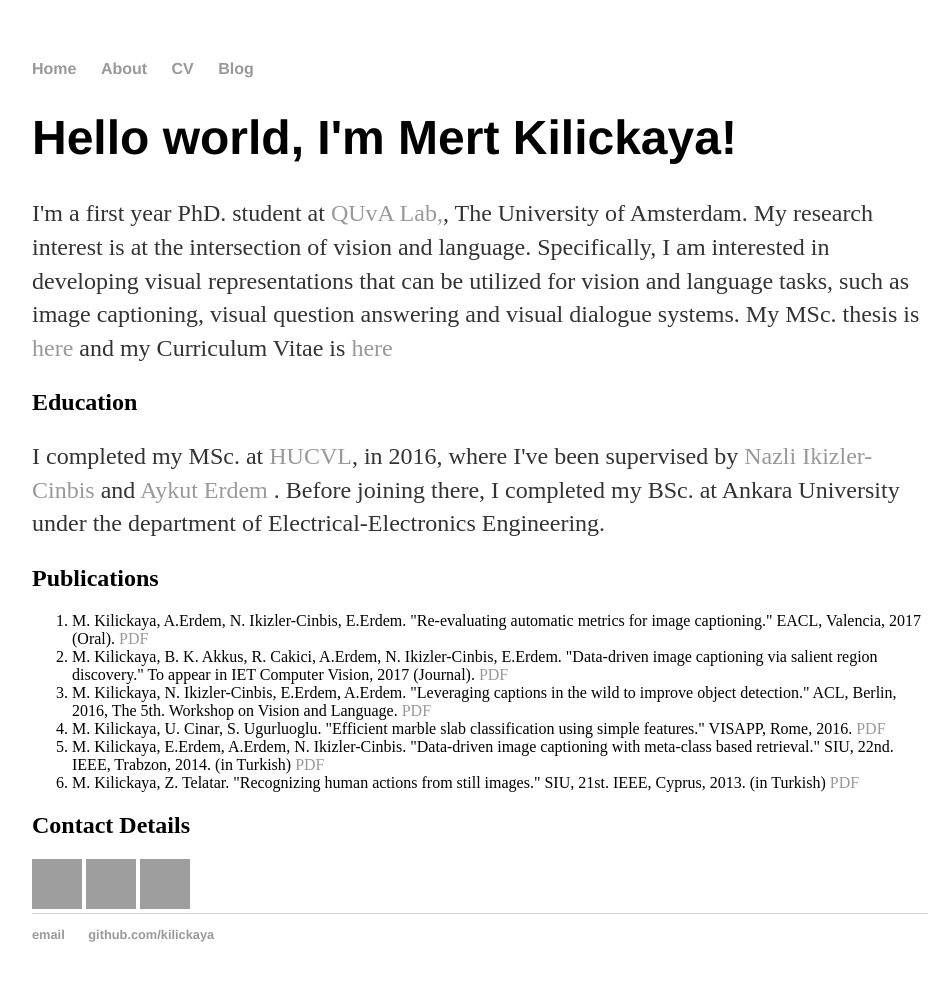
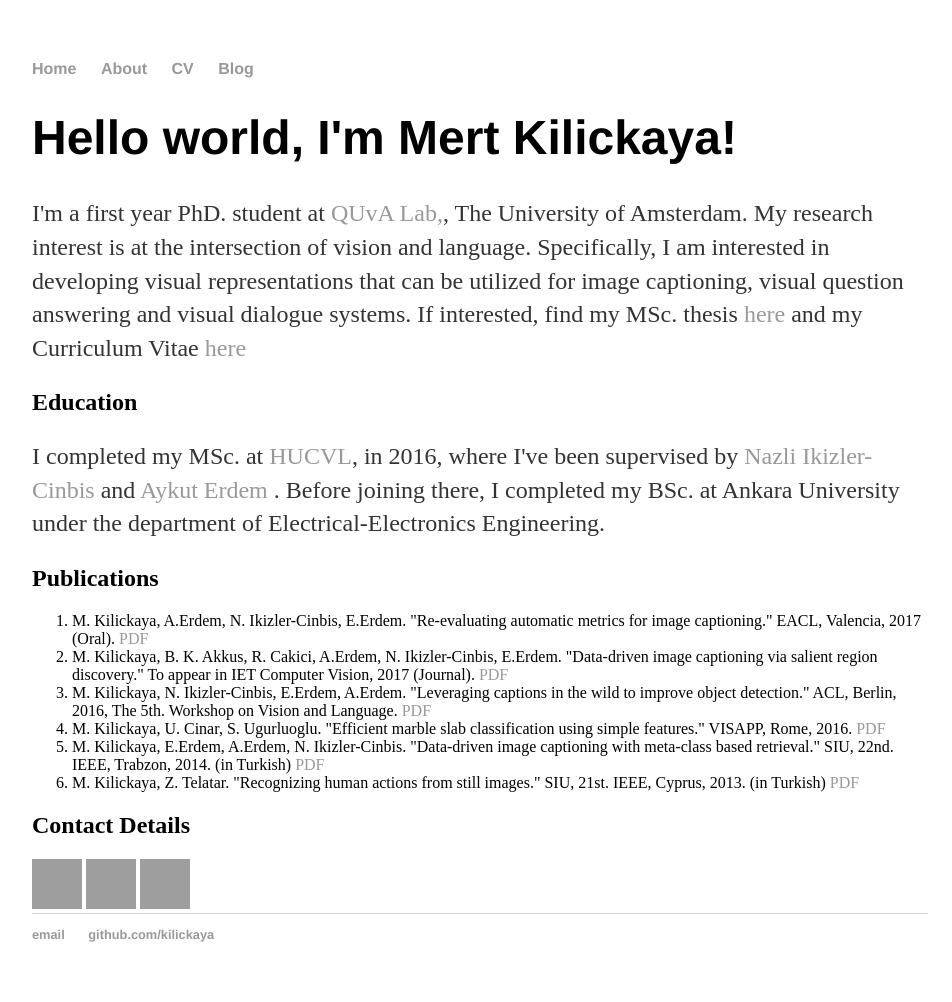
Before and after one commit to kilickaya/kilickaya.github.io, a Jekyll site: the page built from index.html, in a window 1280 px wide. Shown: the whole page, without its empty margins (160-1112 px from the left). Built offline with Jekyll 4.4.1, drawn with Linux system fonts in a browser that asks for light colours; grey boxes are pictures that could not be loaded.

Commit message:
Update index.html

```diff
--- a/index.html
+++ b/index.html
@@ -4,7 +4,7 @@ title: Mert Kilickaya, MSc.
 ---
 <div class="blurb">
 	<h1>Hello world, I'm Mert Kilickaya!</h1>
-	<p>I'm a first year PhD. student at <a href="https://ivi.fnwi.uva.nl/quva/">QUvA Lab,</a>, The University of Amsterdam. My research interest is at the intersection of vision and language. Specifically, I am interested in developing visual representations that can be utilized for vision and language tasks, such as image captioning, visual question answering and visual dialogue systems. My MSc. thesis is <a href="https://www.dropbox.com/s/gmk6m51w5wgfk4w/main.pdf?dl=0">here</a> and my Curriculum Vitae is <a href="https://www.dropbox.com/s/tki5ah9z7gx0vbl/CV%20M.%20Kilickaya.pdf?dl=0">here</a> </a></p>
+	<p>I'm a first year PhD. student at <a href="https://ivi.fnwi.uva.nl/quva/">QUvA Lab,</a>, The University of Amsterdam. My research interest is at the intersection of vision and language. Specifically, I am interested in developing visual representations that can be utilized for image captioning, visual question answering and visual dialogue systems. If interested, find my MSc. thesis <a href="https://www.dropbox.com/s/gmk6m51w5wgfk4w/main.pdf?dl=0">here</a> and my Curriculum Vitae <a href="https://www.dropbox.com/s/tki5ah9z7gx0vbl/CV%20M.%20Kilickaya.pdf?dl=0">here</a> </a></p>
 
 	<h2> Education </h2>
         <p> I completed my MSc. at <a href="https://vision.cs.hacettepe.edu.tr/">HUCVL</a>, in 2016, where I've been supervised by <a href="http://web.cs.hacettepe.edu.tr/~nazli/">Nazli Ikizler-Cinbis</a> and <a href="http://web.cs.hacettepe.edu.tr/~aykut/">Aykut Erdem</a> . Before joining there, I completed my BSc. at Ankara University under the department of Electrical-Electronics Engineering. </p>
@@ -20,7 +20,7 @@ title: Mert Kilickaya, MSc.
 	  <li>M. Kilickaya, Z. Telatar. "Recognizing human actions from still images." SIU, 21st. IEEE, Cyprus, 2013. (in Turkish) <a href="http://ieeexplore.ieee.org/abstract/document/6531181/?reload=true"> PDF</a></li>
 	</ol>
 
- <h2> Contact Details </h2>
+        <h2> Contact Details </h2>
             <a href="https://twitter.com/mertkilickaya_"> <img border="0" alt="twitter" src="https://upload.wikimedia.org/wikipedia/en/thumb/9/9f/Twitter_bird_logo_2012.svg/738px-Twitter_bird_logo_2012.svg.png" width="50" height="50">
             <a href="https://scholar.google.nl/citations?user=50ZzaacAAAAJ&hl=en&oi=ao"> <img border="0" alt="scholar" src="http://www.public.asu.edu/~mdedeogl/images/gscholar.png" width="50" height="50">
             <a href="facebook.com/swordrock"> <img border="0" alt="facebook" src="https://facebookbrand.com/wp-content/themes/fb-branding/prj-fb-branding/assets/images/fb-art.png" width="50" height="50">
```
